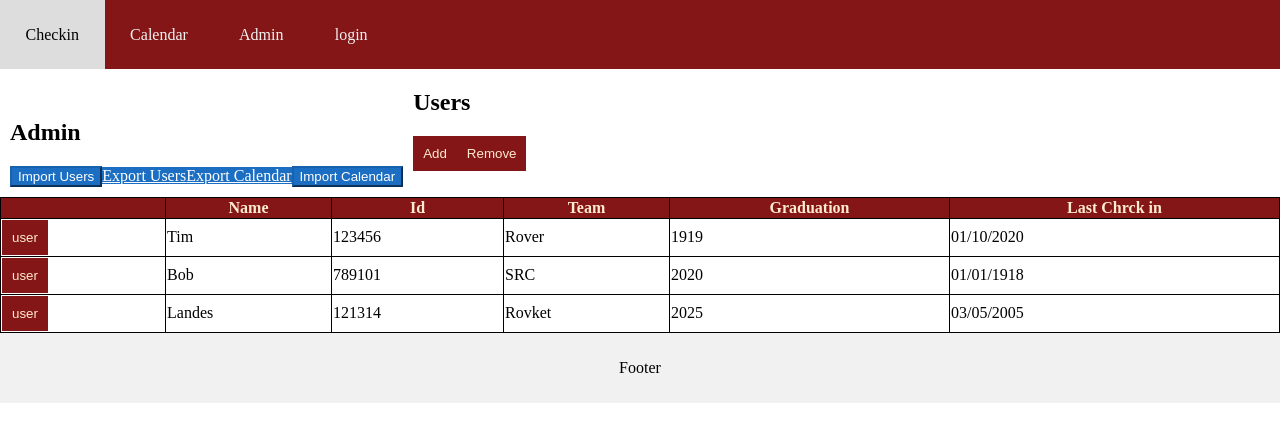
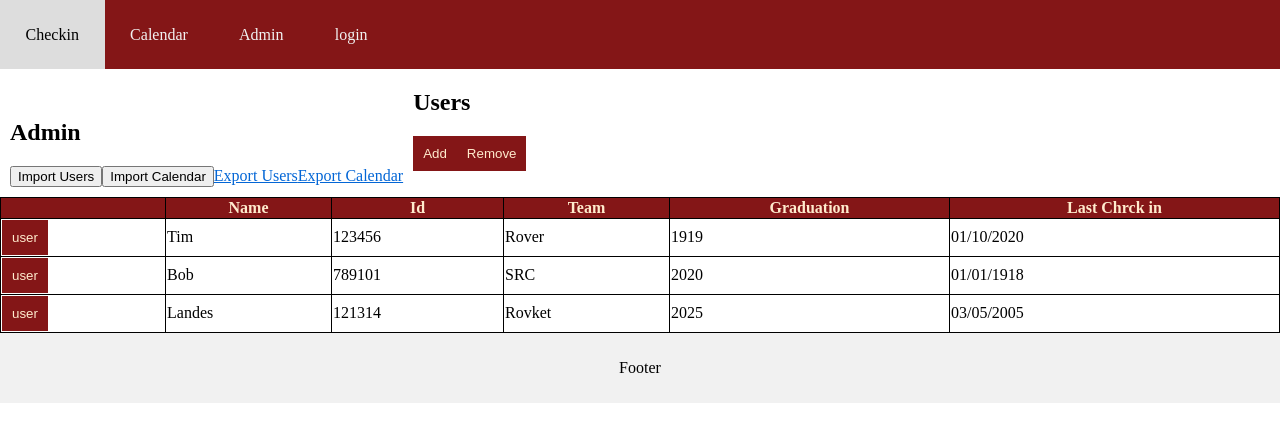
Before and after one commit to NoahIsCool/PermitToWorkEPF, a React (Create React App) app in the folder ClientApp/: page /Admin in a window 1280 px wide. Shown: the top 442 px of the page. Built offline with nearby package versions, Linux system fonts and the light colour scheme.

Commit message:
css for modal on admin page

```diff
--- a/ClientApp/src/components/Admin.css
+++ b/ClientApp/src/components/Admin.css
@@ -10,6 +10,13 @@ body {
     margin: 0;
 }
 
+.modal {
+    position: fixed;
+    top: 50%;
+    left: 50%;
+    transform: translate(-50%, -50%);
+    border-style:outset;
+  }
 
 /* Style the top navigation bar */
 .topnav {
--- a/ClientApp/src/components/Admin.js
+++ b/ClientApp/src/components/Admin.js
@@ -1,6 +1,7 @@
 import React, {Component} from 'react';
 import  {Button, Form, Label, Input, Modal, ModalBody} from 'react-bootstrap';
 import SimpleReactFileUpload from './react-file-upload.js';
+import './Admin.css'
 
 export class Admin extends Component {
 	constructor(props){
@@ -25,10 +26,10 @@ export class Admin extends Component {
 				<div class="row">
 					<div class="column">
 						<h2>Admin</h2>
-						<Button variant="primary" onClick={this.setShowImportUser}>Import Users</Button>
-						<Button variant="primary" href="/api/file/Users">Export Users</Button>
-						<Button variant="primary" href="/api/file/Calendar">Export Calendar</Button>
-						<Button variant="primary" onClick={this.setShowImportCalendar}>Import Calendar</Button>
+						<Button variant="danger" onClick={this.setShowImportUser}>Import Users</Button>
+						<Button variant="danger" onClick={this.setShowImportCalendar}>Import Calendar</Button>
+						<Button variant="danger" href="/api/file/Users">Export Users</Button>
+						<Button variant="danger" href="/api/file/Calendar">Export Calendar</Button>
 											</div>
 				</div>
 <Modal show={this.state.showImportUser} onHide={this.unsetShowImportUser}>
```
